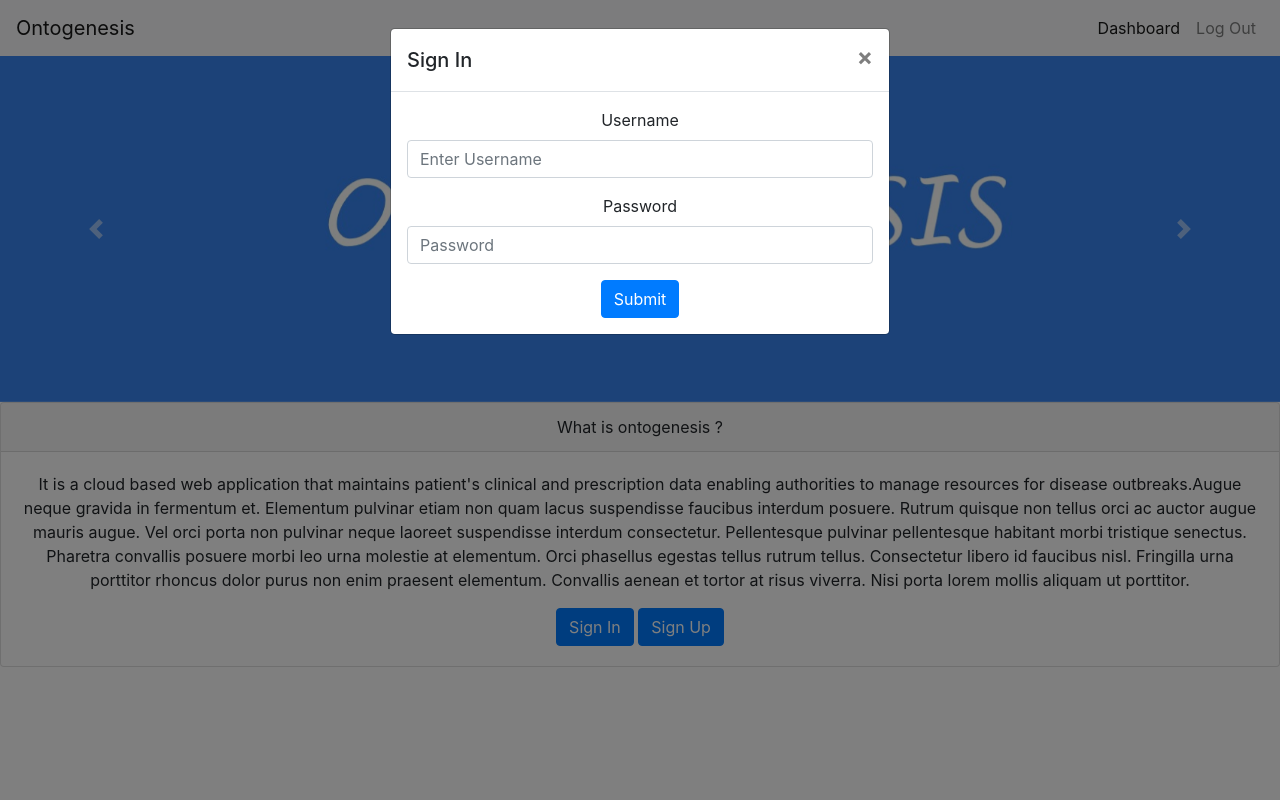
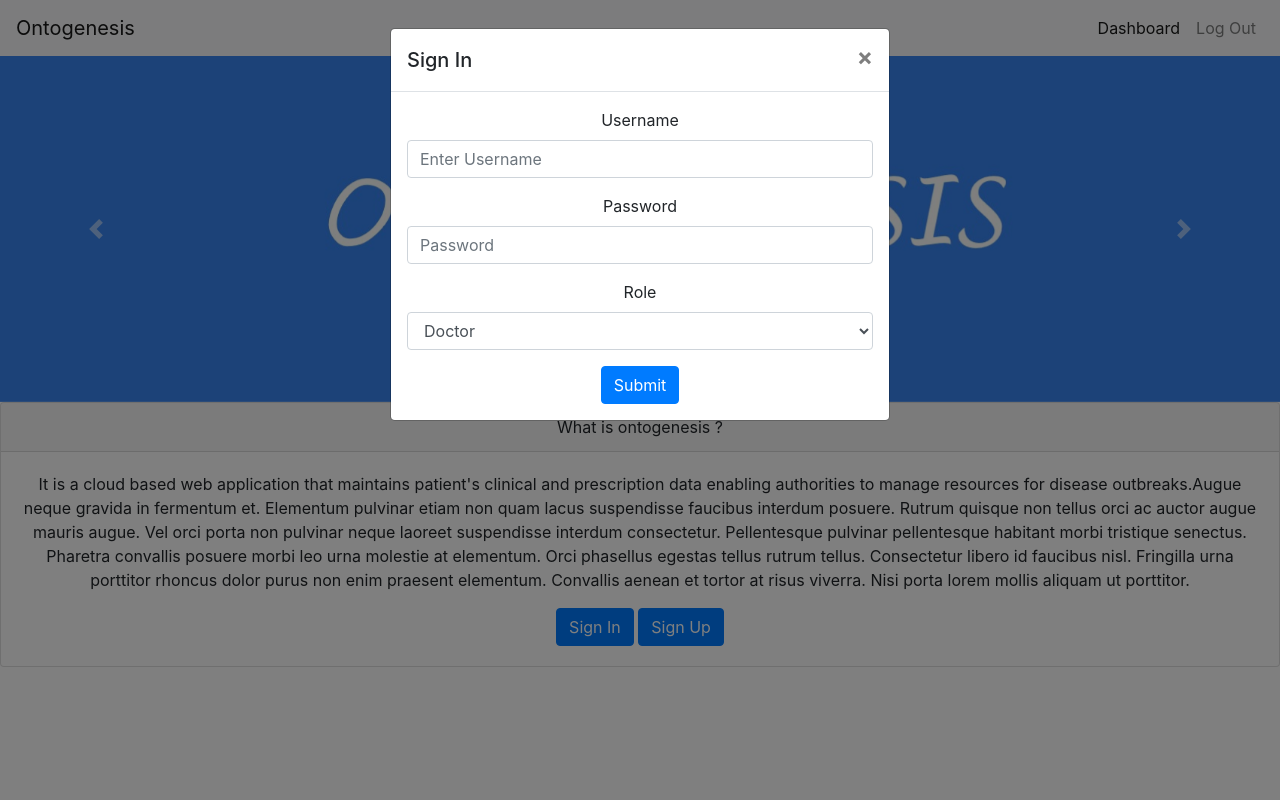
Before and after one commit to mhawk507/Ontogenesis, a Flask app: page / in a window 1280 px wide, after a click on "Sign In". Run offline with Flask 2, Linux system fonts and the light colour scheme; some libraries are stand-ins or nearby versions.

Commit message:
Update index.html

```diff
--- a/templates/index.html
+++ b/templates/index.html
@@ -90,6 +90,15 @@
                   <input type="password" class="form-control" id="exampleInputPassword1" placeholder="Password"
                     name="password" />
                 </div>
+                <div class="form-group">
+                  <label for="role">Role</label>
+                  <select class="form-select form-control" id ="role" >
+                    <option value="Doctor">Doctor</option>
+                    <option value="Patient">Patient</option>
+                    <option value="Reception">Reception</option>
+                    <option value="Pharmacist">Pharmacist</option>
+                  </select>
+                </div>
                 <button type="submit" class="btn btn-primary">Submit</button>
               </form>
             </div>
@@ -147,6 +156,15 @@
                     <label for="inputCity">City</label>
                     <input type="text" name="city" class="form-control" id="inputCity" />
                   </div>
+                  <div class="form-group col-md-6">
+                    <label for="role">Role</label>
+                    <select class="form-select form-control" id ="role" >
+                      <option value="Doctor">Doctor</option>
+                      <option value="Patient">Patient</option>
+                      <option value="Reception">Reception</option>
+                      <option value="Pharmacist">Pharmacist</option>
+                    </select>
+                  </div>
                 </div>
                 <button type="submit" class="btn btn-primary">Submit</button>
               </form>
```
